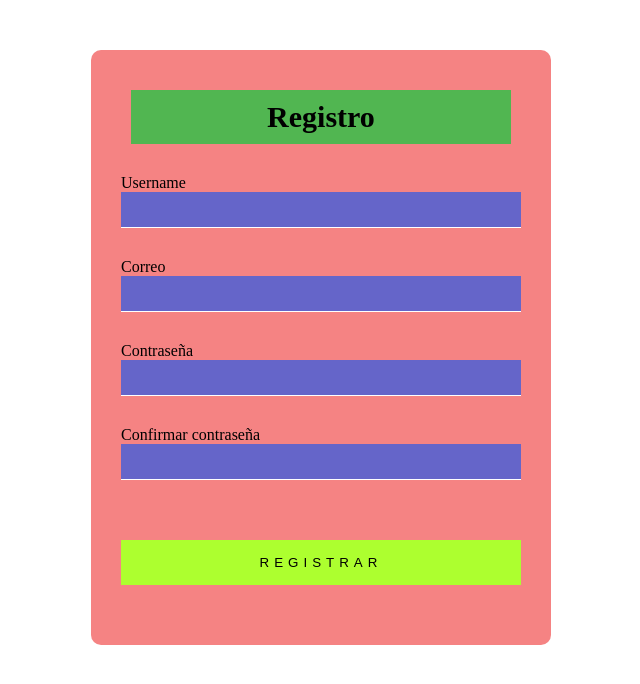
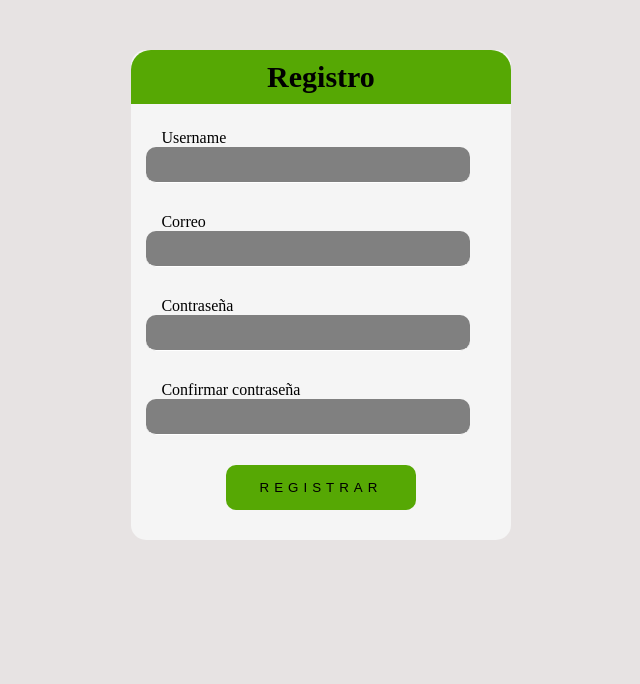
Before and after one commit to dafthor/MinTic_G2, a plain HTML site: page registro.html in a window 1280 px wide. Shown: the whole page, without its empty margins (319-959 px from the left). Drawn offline with Linux system fonts and the light colour scheme.

Commit message:
Cambios visuales en CSS, Index y Registro.

```diff
--- a/estilos.css
+++ b/estilos.css
@@ -27,42 +27,47 @@ header{
 
 .contenedor{  /*Clase contenedor */
     margin: 50px auto;
-    width:400px;
-    padding:30px;
-    background: rgba(236, 8, 8, 0.5);
-    border-radius: 10px;
+    width:30%;
+    /*padding:30px;*/
+    background: whitesmoke;
+    border-radius: 15px;
 }
 
 .contenedor h2{     /* Caracteristicas de un elemento (h2) dentro de una clase (contenedor)*/
-    margin:10px 10px 30px;
+    /*margin:10px 10px 30px;*/
     padding:10px;
     font-size:30px;
     color: black;
     text-align: center;
-    background-color: rgb(81, 182, 81);
+    background-color: rgb(86, 168, 4);
+    border-radius: 20px 20px 0px 0px;
 }
 
 .contenedor .elemento label{ /* Color texto de los labels */
     color:black;
+    padding:30px;
 }
 
 .contenedor .elemento input{ /* Caracteristicas cajones imput */
-    width:100%;
-    padding:10px 0;
+    width: 80%;
+    padding:10px;
     color:white;
-    background: rgb(101, 101, 201);
+    background: gray;
     border:none;
     border-bottom: 1px solid white;
+    margin-left: 15px;
     margin-bottom:30px;
+    border-radius: 10px;
 }
 
 .contenedor .elemento input[type="submit"]{  /* Caracteristicas del boton Registrar*/
-    background-color:greenyellow;
+    width: 50%;
+    background-color:rgb(86, 168, 4);
     border: none;
     letter-spacing: 5px;
     text-transform: uppercase;
     cursor: pointer;
     padding: 15px;
-    margin-top: 30px;
+    margin-left: 25%;
     color:black;
 }
--- a/registro.html
+++ b/registro.html
@@ -2,14 +2,14 @@
 <html>
     <head>
           <meta charset="utf-8" />
-          <title>registro</title>
+          <title>Registro</title>
           <link rel='stylesheet' href='estilos.css'/>
-          <meta name="registro" content="width=device-width, initial-scale=1.0">
+          <meta name="viewport" content="width=device-width, initial-scale=1.0">
           <link rel="icon" type="image/png" href="LOGO.png" />
-
+        </style>
     <head>
 
-    <body>
+    <body style="background-color: rgb(231, 227, 227);">
 
         <div class="contenedor">
 
@@ -32,7 +32,7 @@
                     <input type="password" id="confirmarContrasena" name="confirmarContrasena" required="true">
                 </div>
                 <div class="elemento">
-                    <input type="submit" id="btn-submit-form" value="Registrar">
+                    <input type="submit" id="btn-submit-form" value="Registrar" >
                 </div>
 
             </form>
```
Also changed, not shown: LOGO.png, Logo2.jpeg (added), Logo3.jpeg (added), OLD_LOGO.png (added).
